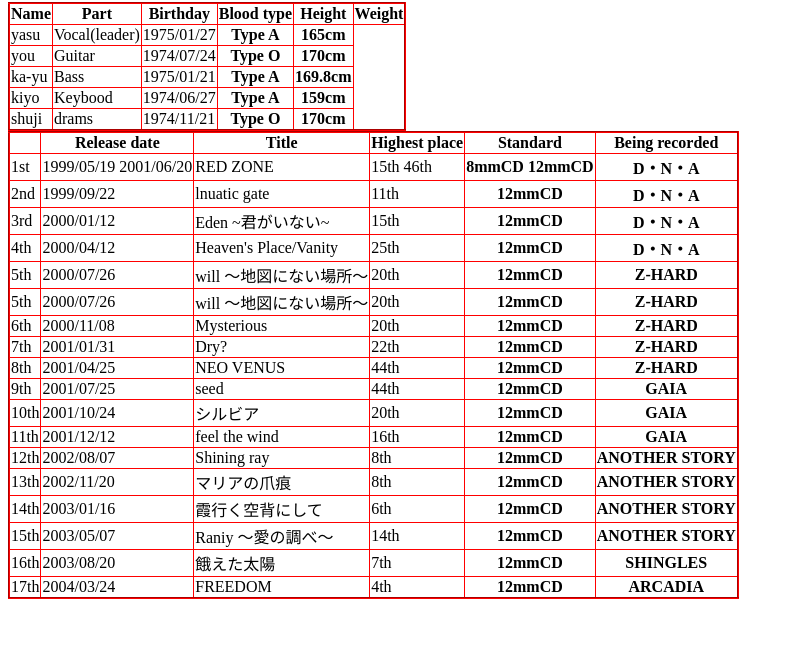
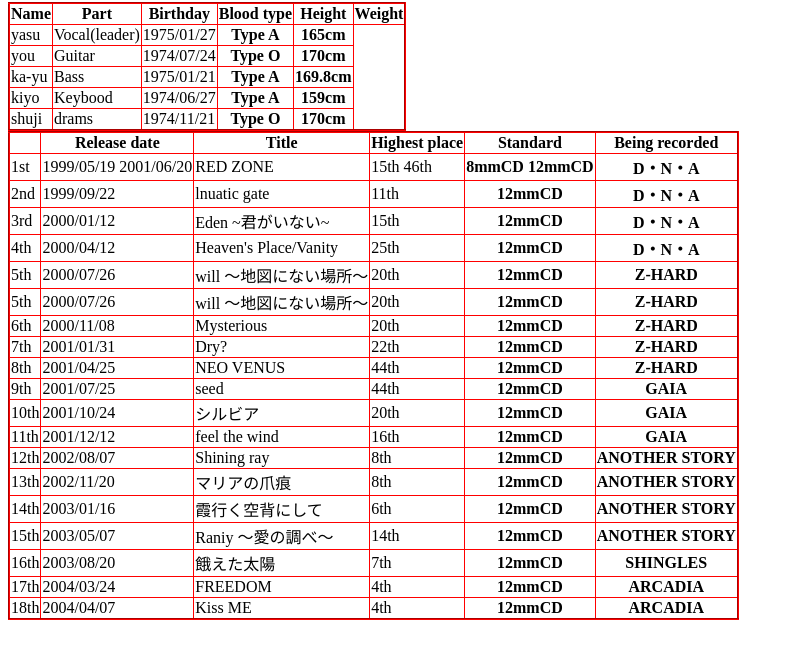
Before and after one commit to ippei-osumi/Test-project, a plain HTML site: page index.html in a window 1280 px wide. Shown: the part 78-736 px from the top of the page, without its empty margins (0-794 px from the left). Drawn offline with Linux system fonts and the light colour scheme.

Commit message:
18th Shingle追加

```diff
--- a/index.html
+++ b/index.html
@@ -209,6 +209,14 @@
   <th>12mmCD</th>
   <th>ARCADIA</th>
 </tr>
+<tr>
+  <td>18th</td>
+  <td>2004/04/07</td>
+  <td>Kiss ME</td>
+  <td>4th</td>
+  <th>12mmCD</th>
+  <th>ARCADIA</th>
+</tr>
   </table>
 
 </body>
```
